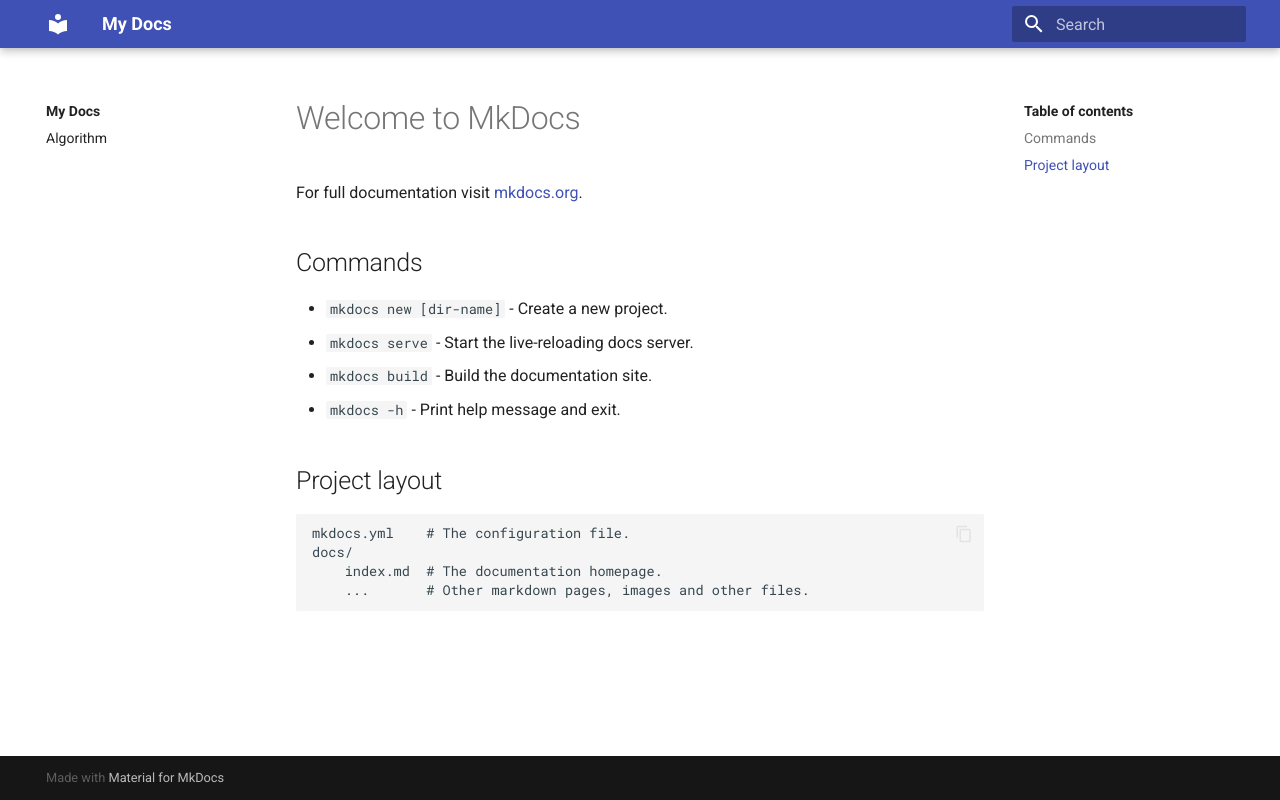
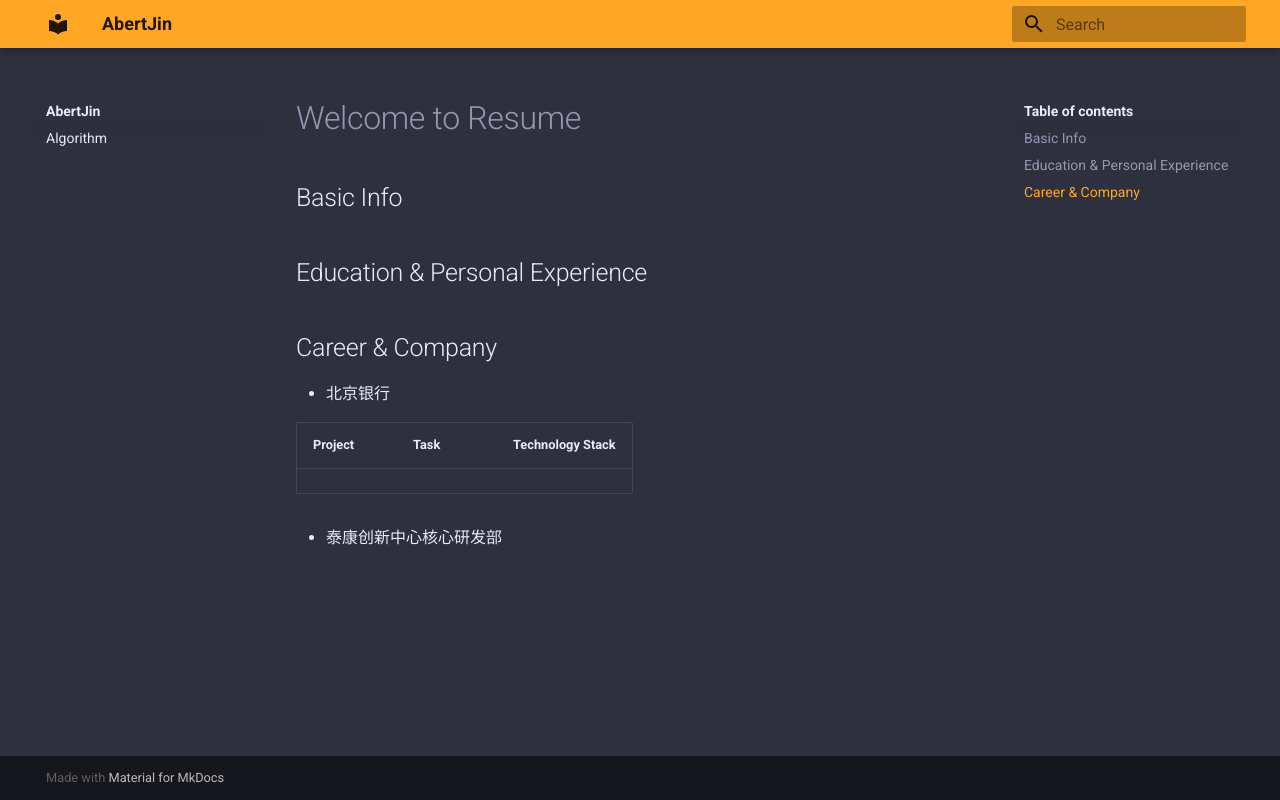
Before and after one commit to abertjin97/abertjin97.github.io, a plain HTML site: page index.html in a window 1280 px wide. Drawn offline with Linux system fonts and the light colour scheme.

Commit message:
Deployed b0f300b with MkDocs version: 1.4.2

```diff
--- a/index.html
+++ b/index.html
@@ -15,7 +15,7 @@
 
 
 
-        <title>My Docs</title>
+        <title>AbertJin</title>
 
 
 
@@ -23,6 +23,10 @@
 
 
         <link rel="stylesheet" href="assets/stylesheets/palette.2505c338.min.css">
+
+
+
+          <meta name="theme-color" content="#ffa724">
 
 
 
@@ -54,7 +58,7 @@
 
 
 
-    <body dir="ltr" data-md-color-scheme="default" data-md-color-primary="None" data-md-color-accent="None">
+    <body dir="ltr" data-md-color-scheme="slate" data-md-color-primary="orange" data-md-color-accent="blue">
 
 
 
@@ -64,7 +68,7 @@
     <div data-md-component="skip">
 
 
-        <a href="#welcome-to-mkdocs" class="md-skip">
+        <a href="#welcome-to-resume" class="md-skip">
           Skip to content
         </a>
 
@@ -78,7 +82,7 @@
 
 <header class="md-header" data-md-component="header">
   <nav class="md-header__inner md-grid" aria-label="Header">
-    <a href="." title="My Docs" class="md-header__button md-logo" aria-label="My Docs" data-md-component="logo">
+    <a href="." title="AbertJin" class="md-header__button md-logo" aria-label="AbertJin" data-md-component="logo">
 
 
   <svg xmlns="http://www.w3.org/2000/svg" viewBox="0 0 24 24"><path d="M12 8a3 3 0 0 0 3-3 3 3 0 0 0-3-3 3 3 0 0 0-3 3 3 3 0 0 0 3 3m0 3.54C9.64 9.35 6.5 8 3 8v11c3.5 0 6.64 1.35 9 3.54 2.36-2.19 5.5-3.54 9-3.54V8c-3.5 0-6.64 1.35-9 3.54Z"/></svg>
@@ -91,13 +95,13 @@
       <div class="md-header__ellipsis">
         <div class="md-header__topic">
           <span class="md-ellipsis">
-            My Docs
+            AbertJin
           </span>
         </div>
         <div class="md-header__topic" data-md-component="header-topic">
           <span class="md-ellipsis">
 
-              Welcome to MkDocs
+              Welcome to Resume
 
           </span>
         </div>
@@ -164,13 +168,13 @@
 
 <nav class="md-nav md-nav--primary" aria-label="Navigation" data-md-level="0">
   <label class="md-nav__title" for="__drawer">
-    <a href="." title="My Docs" class="md-nav__button md-logo" aria-label="My Docs" data-md-component="logo">
+    <a href="." title="AbertJin" class="md-nav__button md-logo" aria-label="AbertJin" data-md-component="logo">
 
 
   <svg xmlns="http://www.w3.org/2000/svg" viewBox="0 0 24 24"><path d="M12 8a3 3 0 0 0 3-3 3 3 0 0 0-3-3 3 3 0 0 0-3 3 3 3 0 0 0 3 3m0 3.54C9.64 9.35 6.5 8 3 8v11c3.5 0 6.64 1.35 9 3.54 2.36-2.19 5.5-3.54 9-3.54V8c-3.5 0-6.64 1.35-9 3.54Z"/></svg>
 
     </a>
-    My Docs
+    AbertJin
   </label>
 
   <ul class="md-nav__list" data-md-scrollfix>
@@ -217,15 +221,22 @@
     <ul class="md-nav__list" data-md-component="toc" data-md-scrollfix>
 
         <li class="md-nav__item">
-  <a href="#commands" class="md-nav__link">
-    Commands
+  <a href="#basic-info" class="md-nav__link">
+    Basic Info
   </a>
 
 </li>
 
         <li class="md-nav__item">
-  <a href="#project-layout" class="md-nav__link">
-    Project layout
+  <a href="#education-personal-experience" class="md-nav__link">
+    Education &amp; Personal Experience
+  </a>
+
+</li>
+
+        <li class="md-nav__item">
+  <a href="#career-company" class="md-nav__link">
+    Career &amp; Company
   </a>
 
 </li>
@@ -245,21 +256,32 @@
 
 
 
-<h1 id="welcome-to-mkdocs">Welcome to MkDocs</h1>
-<p>For full documentation visit <a href="https://www.mkdocs.org">mkdocs.org</a>.</p>
-<h2 id="commands">Commands</h2>
+<h1 id="welcome-to-resume">Welcome to Resume</h1>
+<h2 id="basic-info">Basic Info</h2>
+<h2 id="education-personal-experience">Education &amp; Personal Experience</h2>
+<h2 id="career-company">Career &amp; Company</h2>
 <ul>
-<li><code>mkdocs new [dir-name]</code> - Create a new project.</li>
-<li><code>mkdocs serve</code> - Start the live-reloading docs server.</li>
-<li><code>mkdocs build</code> - Build the documentation site.</li>
-<li><code>mkdocs -h</code> - Print help message and exit.</li>
+<li>北京银行</li>
 </ul>
-<h2 id="project-layout">Project layout</h2>
-<pre><code>mkdocs.yml    # The configuration file.
-docs/
-    index.md  # The documentation homepage.
-    ...       # Other markdown pages, images and other files.
-</code></pre>
+<table>
+<thead>
+<tr>
+<th>Project</th>
+<th>Task</th>
+<th>Technology Stack</th>
+</tr>
+</thead>
+<tbody>
+<tr>
+<td></td>
+<td></td>
+<td></td>
+</tr>
+</tbody>
+</table>
+<ul>
+<li>泰康创新中心核心研发部</li>
+</ul>
 
 
 
--- a/search/search_index.json
+++ b/search/search_index.json
@@ -1 +1 @@
-{"config":{"indexing":"full","lang":["en"],"min_search_length":3,"prebuild_index":false,"separator":"[\\s\\-]+"},"docs":[{"location":"","text":"Welcome to MkDocs For full documentation visit mkdocs.org . Commands mkdocs new [dir-name] - Create a new project. mkdocs serve - Start the live-reloading docs server. mkdocs build - Build the documentation site. mkdocs -h - Print help message and exit. Project layout mkdocs.yml # The configuration file. docs/ index.md # The documentation homepage. ... # Other markdown pages, images and other files.","title":"Welcome to MkDocs"},{"location":"#welcome-to-mkdocs","text":"For full documentation visit mkdocs.org .","title":"Welcome to MkDocs"},{"location":"#commands","text":"mkdocs new [dir-name] - Create a new project. mkdocs serve - Start the live-reloading docs server. mkdocs build - Build the documentation site. mkdocs -h - Print help message and exit.","title":"Commands"},{"location":"#project-layout","text":"mkdocs.yml # The configuration file. docs/ index.md # The documentation homepage. ... # Other markdown pages, images and other files.","title":"Project layout"},{"location":"algorithm/","text":"fooo","title":"Algorithm"}]}
+{"config":{"indexing":"full","lang":["en"],"min_search_length":3,"prebuild_index":false,"separator":"[\\s\\-]+"},"docs":[{"location":"","text":"Welcome to Resume Basic Info Education & Personal Experience Career & Company \u5317\u4eac\u94f6\u884c Project Task Technology Stack \u6cf0\u5eb7\u521b\u65b0\u4e2d\u5fc3\u6838\u5fc3\u7814\u53d1\u90e8","title":"Welcome to Resume"},{"location":"#welcome-to-resume","text":"","title":"Welcome to Resume"},{"location":"#basic-info","text":"","title":"Basic Info"},{"location":"#education-personal-experience","text":"","title":"Education &amp; Personal Experience"},{"location":"#career-company","text":"\u5317\u4eac\u94f6\u884c Project Task Technology Stack \u6cf0\u5eb7\u521b\u65b0\u4e2d\u5fc3\u6838\u5fc3\u7814\u53d1\u90e8","title":"Career &amp; Company"},{"location":"algorithm/","text":"","title":"Algorithm"}]}
```
Also changed, not shown: 404.html (+10 -6 lines), algorithm/index.html (+11 -7 lines), 1 other file.
